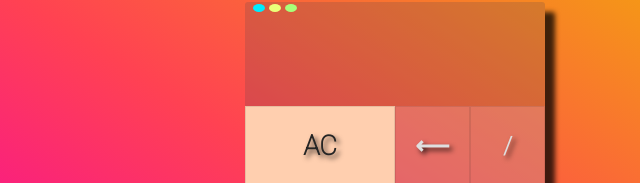
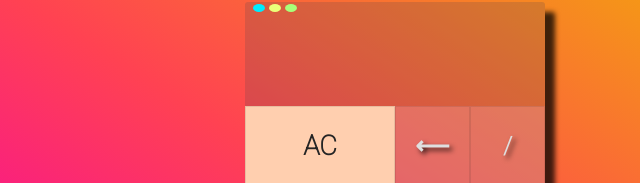
Before and after one commit to ionutvidrighin/JSCalculator, a plain HTML site: page index.html in a window 1280 px wide. In both pictures the pointer is over the button "AC". Shown: the part 166-349 px from the top of the page, 245-885 px from the left. Drawn offline with nearby package versions, Linux system fonts and the light colour scheme.

Commit message:
updated style.css

```diff
--- a/style.css
+++ b/style.css
@@ -134,6 +134,7 @@ button:hover {
     font-size: 1.7rem;
     font-weight: 600;
     color:rgb(37, 37, 37);
+    text-shadow: none;
 }
 
 .operator:hover,
```
